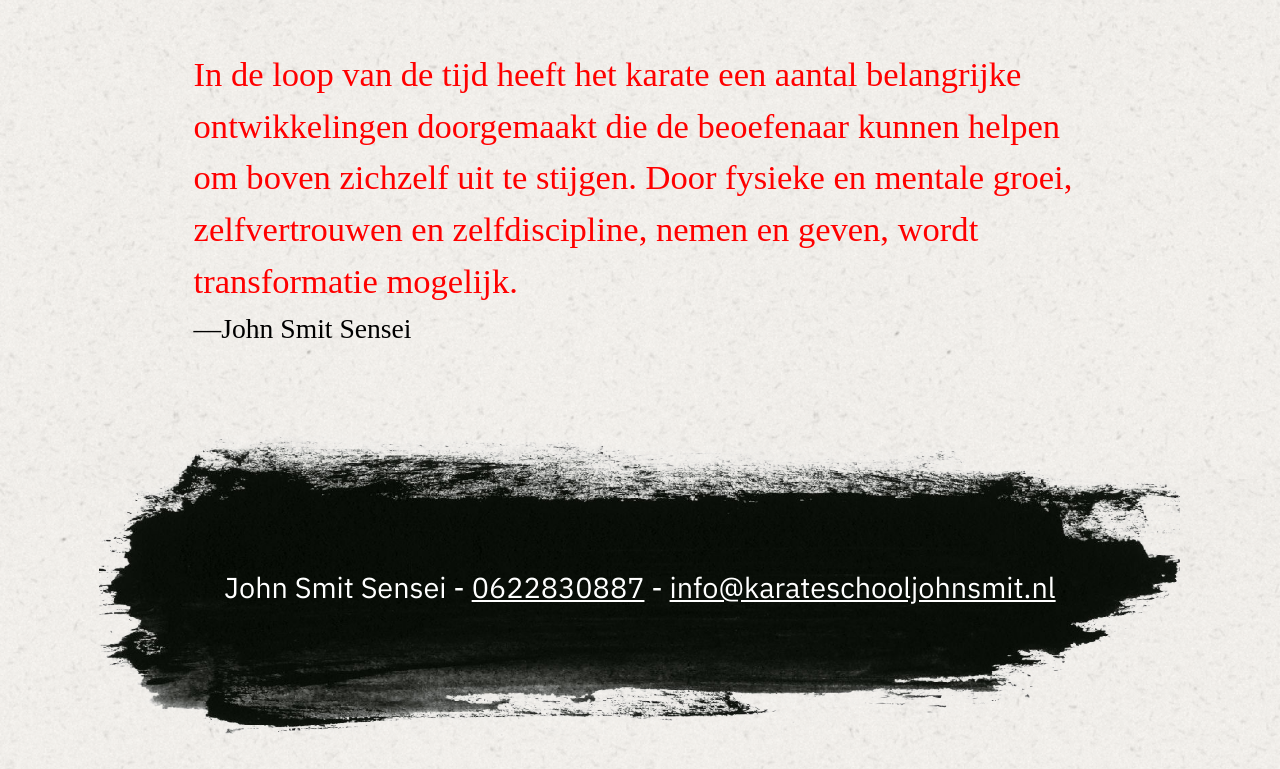
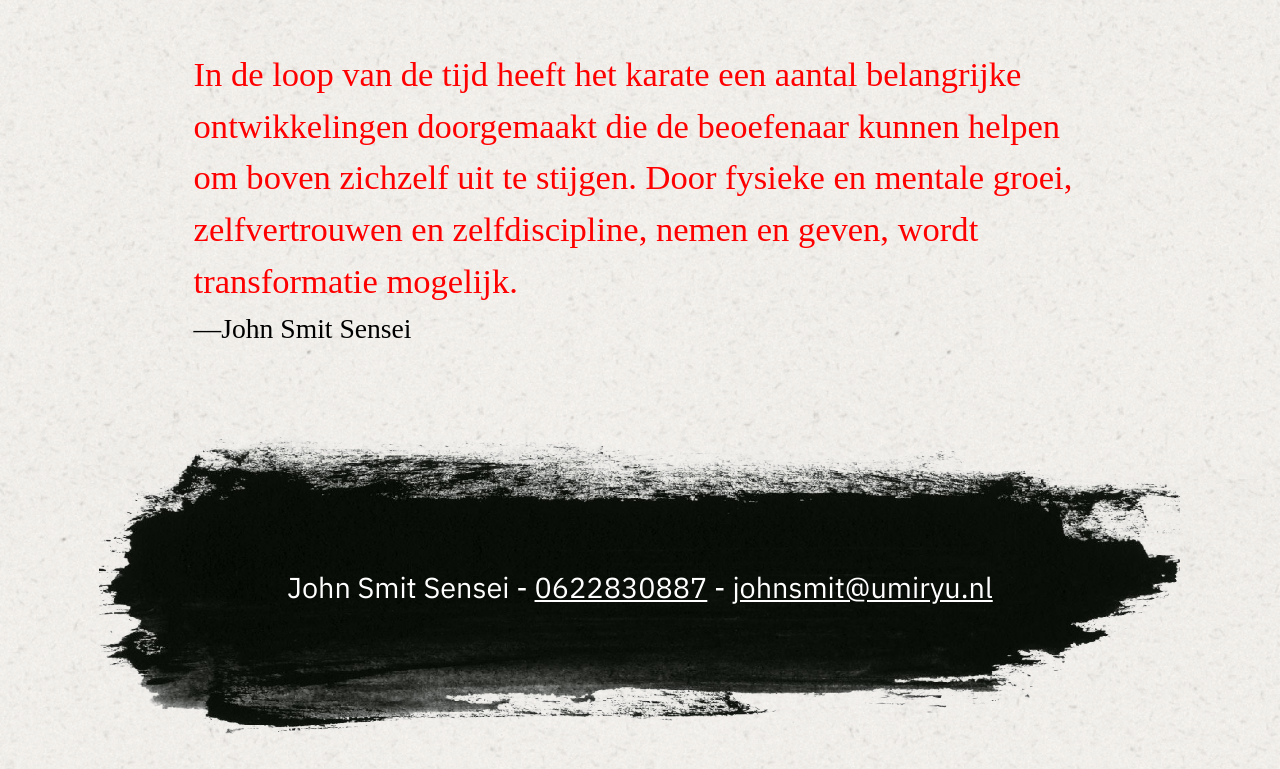
Before and after one commit to karateschooljohnsmit/karateschooljohnsmit.nl, an Eleventy site: page src/index.md in a window 1280 px wide. Shown: the part 2081-2850 px from the top of the page. Built offline with nearby package versions, Linux system fonts and the light colour scheme; Eleventy itself is replaced by a stand-in of ours; files that its build step writes are made by us from their sources; a web font is replaced by a local one; what prettier would draw is missing.

Commit message:
Update base.njk

```diff
--- a/src/_includes/base.njk
+++ b/src/_includes/base.njk
@@ -22,7 +22,7 @@
   {{ content | safe }}
 
   <footer>
-    <p>John Smit Sensei - <a href="tel:+0622830887">0622830887</a> - <a href="mailto:info@karateschooljohnsmit.nl">info@karateschooljohnsmit.nl</a></p>
+    <p>John Smit Sensei - <a href="tel:+0622830887">0622830887</a> - <a href="mailto:johnsmit@umiryu.nl">johnsmit@umiryu.nl</a></p>
   </footer>
 
 </body>
```
